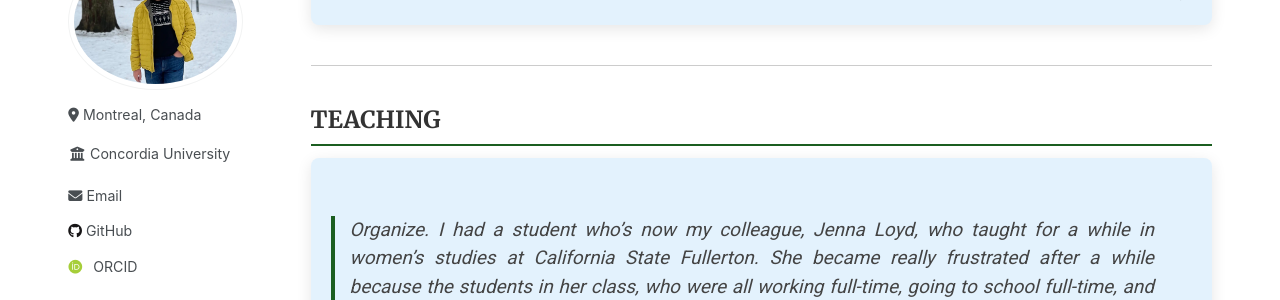
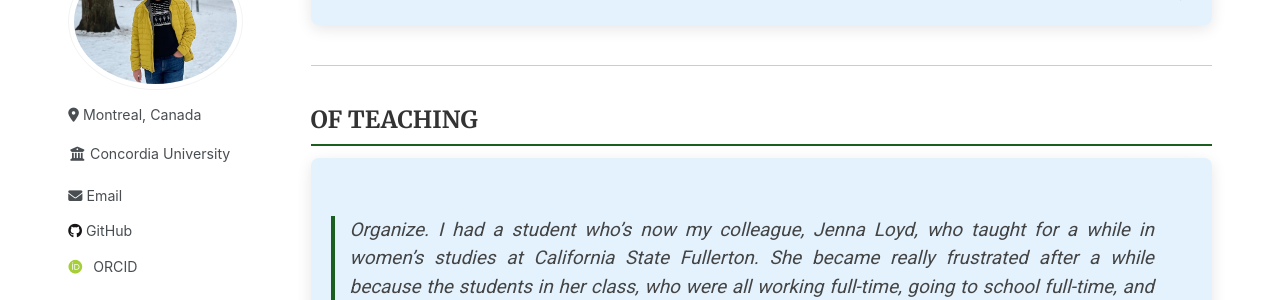
Before and after one commit to Mohsnmonji/mohsnmonji.github.io, a Jekyll site: the page built from _pages/teaching.md, in a window 1280 px wide and 900 px high, scrolled down 466 px. Shown: the part 155-455 px from the top of the window. Built offline with Jekyll 4.4.1, drawn with Linux system fonts in a browser that asks for light colours; some web fonts are replaced.

```diff
--- a/_pages/teaching.md
+++ b/_pages/teaching.md
@@ -76,7 +76,7 @@ author_profile: true
 <hr class="section-divider">
 
 <div class="teaching-section">
-  <h2>TEACHING</h2>
+  <h2>OF TEACHING</h2>
   <div class="teaching-card">
     <blockquote style="font-style: italic; border-left: 4px solid #1B5E20; padding-left: 15px; color: #444;">
       Organize. I had a student who’s now my colleague, Jenna Loyd, who taught for a while in women’s studies at California State Fullerton. She became really frustrated after a while because the students in her class, who were all working full-time, going to school full-time, and generally had at least a triple (housework) or a quadruple (caring for elderly parents) day ahead of and behind them, were not doing any reading at all. This is familiar to many people in this room. There are the students who are overprivileged who don’t read because they don’t care, because the instrument they wish to seize by getting a degree has nothing to do with learning anything, and then there are the people who are actually interested in learning who are scrappy and curious but tired. They’re extremely tired. And Jenna was trying to figure out how at least to transform her students’ interest into engagement with a course in radical, anti-racist feminism. The wise young professor concluded that what she should do was turn the question in the room from “Why don’t you want to study these things with me?” to “Why doesn’t the government of California want people like you to study in institutions designed and built by and for the state of California?” It worked.
```
